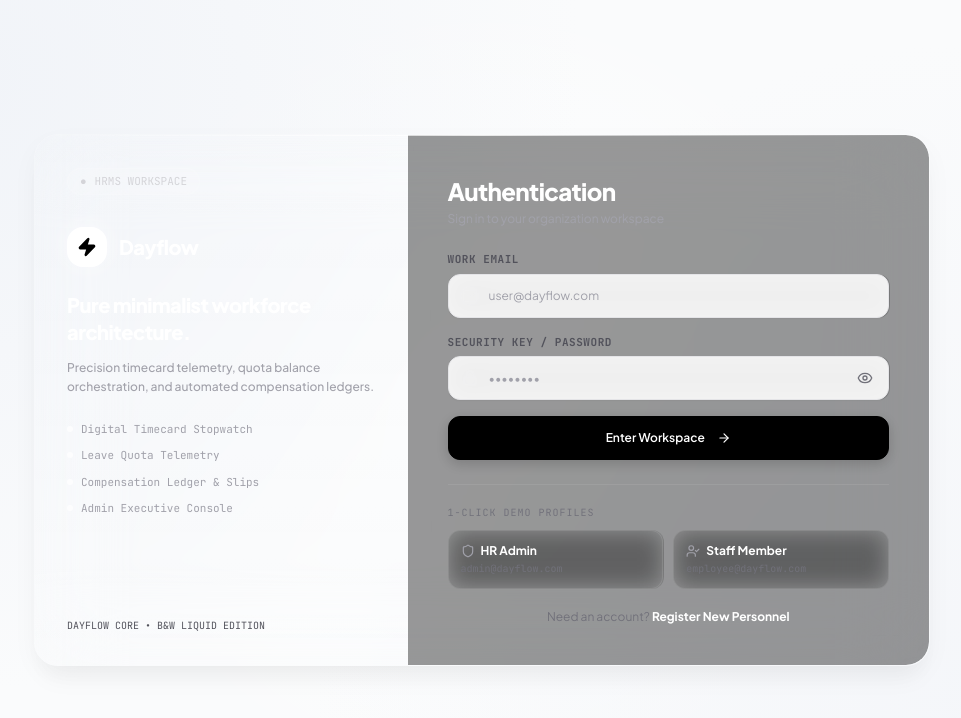
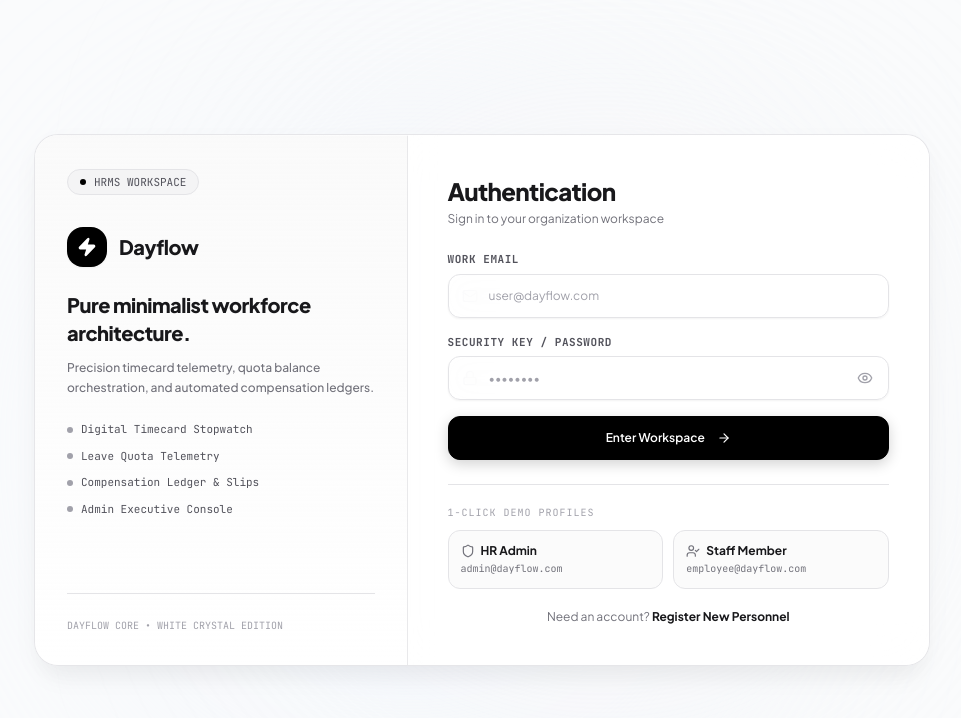
Before and after one commit to Naman-Spike/Odoo-Hackathon-, a React (Vite) app in the folder client/: page /login in a window 1280 px wide. Shown: the top 718 px of the page, without its empty margins (158-1119 px from the left). Built offline with nearby package versions, Linux system fonts and the light colour scheme.

Commit message:
feat(auth): redesign login and onboarding in minimalist white crystal glass
- Add frosted white login card with crisp typography and subtle ambient glow
- Update demo credentials autofill pills for light theme

Co-authored-by: Vanshika_01_M <shikavan12352@gmail.com>

```diff
--- a/client/src/pages/LoginPage.tsx
+++ b/client/src/pages/LoginPage.tsx
@@ -37,32 +37,32 @@ export const LoginPage: React.FC = () => {
   };
 
   return (
-    <div className="min-h-screen bg-obsidian-950 flex items-center justify-center p-4 sm:p-6 lg:p-8 relative overflow-hidden text-zinc-100">
-      {/* Liquid Glass Ambient Orbs */}
-      <div className="absolute top-1/4 left-1/4 w-[500px] h-[500px] rounded-full bg-white/[0.025] blur-[140px] pointer-events-none" />
-      <div className="absolute bottom-1/4 right-1/4 w-[400px] h-[400px] rounded-full bg-white/[0.02] blur-[150px] pointer-events-none" />
+    <div className="min-h-screen bg-[#fafbfc] flex items-center justify-center p-4 sm:p-6 lg:p-8 relative overflow-hidden text-zinc-900">
+      {/* Light Crystal Ambient Orbs */}
+      <div className="absolute top-1/4 left-1/4 w-[500px] h-[500px] rounded-full bg-blue-50/70 blur-[140px] pointer-events-none" />
+      <div className="absolute bottom-1/4 right-1/4 w-[400px] h-[400px] rounded-full bg-zinc-100/80 blur-[150px] pointer-events-none" />
 
-      <div className="max-w-4xl w-full grid grid-cols-1 lg:grid-cols-12 bg-white/[0.02] border border-white/10 rounded-3xl shadow-liquid backdrop-blur-2xl overflow-hidden relative z-10 specular-highlight">
+      <div className="max-w-4xl w-full grid grid-cols-1 lg:grid-cols-12 bg-white/80 border border-zinc-200/90 rounded-3xl shadow-liquid backdrop-blur-2xl overflow-hidden relative z-10 specular-highlight">
 
         {/* Left Branding Column */}
-        <div className="hidden lg:flex lg:col-span-5 bg-gradient-to-b from-white/[0.04] to-transparent p-8 flex-col justify-between border-r border-white/[0.08]">
+        <div className="hidden lg:flex lg:col-span-5 bg-gradient-to-b from-zinc-50 to-white/60 p-8 flex-col justify-between border-r border-zinc-200/80">
           <div>
-            <div className="inline-flex items-center gap-2 px-3 py-1 rounded-full bg-white/[0.06] border border-white/10 text-zinc-300 text-[11px] font-mono mb-8">
-              <span>●</span>
+            <div className="inline-flex items-center gap-2 px-3 py-1 rounded-full bg-zinc-100 border border-zinc-200 text-zinc-600 text-[11px] font-mono mb-8">
+              <span className="w-1.5 h-1.5 rounded-full bg-black" />
               <span>HRMS WORKSPACE</span>
             </div>
 
             <div className="flex items-center gap-3 mb-6">
-              <div className="h-10 w-10 rounded-2xl bg-white flex items-center justify-center text-black shadow-[0_0_20px_rgba(255,255,255,0.4)]">
-                <Zap className="h-5 w-5 fill-black" />
+              <div className="h-10 w-10 rounded-2xl bg-black flex items-center justify-center text-white shadow-sm">
+                <Zap className="h-5 w-5 fill-white" />
               </div>
-              <span className="text-xl font-extrabold text-white tracking-tight font-sans">Dayflow</span>
+              <span className="text-xl font-extrabold text-zinc-900 tracking-tight font-sans">Dayflow</span>
             </div>
 
-            <h2 className="text-xl font-extrabold text-white leading-snug mb-3 tracking-tight">
+            <h2 className="text-xl font-extrabold text-zinc-900 leading-snug mb-3 tracking-tight">
               Pure minimalist workforce architecture.
             </h2>
-            <p className="text-xs text-zinc-400 leading-relaxed mb-6 font-medium">
+            <p className="text-xs text-zinc-500 leading-relaxed mb-6 font-medium">
               Precision timecard telemetry, quota balance orchestration, and automated compensation ledgers.
             </p>
 
@@ -73,35 +73,35 @@ export const LoginPage: React.FC = () => {
                 'Compensation Ledger & Slips',
                 'Admin Executive Console'
               ].map((feat, idx) => (
-                <div key={idx} className="flex items-center gap-2 text-zinc-400">
-                  <span className="w-1.5 h-1.5 rounded-full bg-white/70" />
+                <div key={idx} className="flex items-center gap-2 text-zinc-600">
+                  <span className="w-1.5 h-1.5 rounded-full bg-zinc-400" />
                   <span>{feat}</span>
                 </div>
               ))}
             </div>
           </div>
 
-          <div className="pt-6 border-t border-white/[0.08] text-[10px] font-mono text-zinc-600">
-            DAYFLOW CORE • B&W LIQUID EDITION
+          <div className="pt-6 border-t border-zinc-200 text-[10px] font-mono text-zinc-400">
+            DAYFLOW CORE • WHITE CRYSTAL EDITION
           </div>
         </div>
 
         {/* Right Form Column */}
-        <div className="lg:col-span-7 p-6 sm:p-10 flex flex-col justify-center bg-black/40 backdrop-blur-xl">
+        <div className="lg:col-span-7 p-6 sm:p-10 flex flex-col justify-center bg-white/70 backdrop-blur-xl">
           <div className="mb-6">
             <div className="lg:hidden flex items-center gap-2 mb-4">
-              <div className="h-7 w-7 rounded-xl bg-white flex items-center justify-center text-black">
-                <Zap className="h-3.5 w-3.5 fill-black" />
+              <div className="h-7 w-7 rounded-xl bg-black flex items-center justify-center text-white">
+                <Zap className="h-3.5 w-3.5 fill-white" />
               </div>
-              <span className="text-lg font-bold text-white font-sans">Dayflow</span>
+              <span className="text-lg font-bold text-zinc-900 font-sans">Dayflow</span>
             </div>
-            <h2 className="text-2xl font-black text-white tracking-tight font-sans">Authentication</h2>
-            <p className="text-xs text-zinc-400 mt-1">Sign in to your organization workspace</p>
+            <h2 className="text-2xl font-black text-zinc-900 tracking-tight font-sans">Authentication</h2>
+            <p className="text-xs text-zinc-500 mt-1">Sign in to your organization workspace</p>
           </div>
 
           {error && (
-            <div className="mb-5 p-3.5 bg-rose-950/40 border border-rose-500/30 text-rose-300 text-xs font-medium rounded-xl flex items-center gap-2">
-              <span className="w-1.5 h-1.5 rounded-full bg-rose-400" />
+            <div className="mb-5 p-3.5 bg-rose-50 border border-rose-200 text-rose-700 text-xs font-medium rounded-xl flex items-center gap-2">
+              <span className="w-1.5 h-1.5 rounded-full bg-rose-500" />
               {error}
             </div>
           )}
@@ -129,7 +129,7 @@ export const LoginPage: React.FC = () => {
               />
               <button
                 type="button"
-                className="absolute right-3 top-[32px] text-zinc-500 hover:text-zinc-300 focus:outline-none p-1 cursor-pointer"
+                className="absolute right-3 top-[32px] text-zinc-400 hover:text-zinc-700 focus:outline-none p-1 cursor-pointer"
                 onClick={() => setShowPassword(!showPassword)}
               >
                 {showPassword ? <EyeOff className="h-4 w-4" /> : <Eye className="h-4 w-4" />}
@@ -143,18 +143,18 @@ export const LoginPage: React.FC = () => {
           </form>
 
           {/* Quick Demo Credentials Autofill */}
-          <div className="mt-6 pt-5 border-t border-white/[0.08]">
-            <p className="text-[10px] font-mono uppercase tracking-widest text-zinc-500 mb-2.5">
+          <div className="mt-6 pt-5 border-t border-zinc-200">
+            <p className="text-[10px] font-mono uppercase tracking-widest text-zinc-400 mb-2.5">
               1-Click Demo Profiles
             </p>
             <div className="grid grid-cols-2 gap-2.5">
               <button
                 type="button"
                 onClick={() => handleDemoFill('admin@dayflow.com', 'Admin@123')}
-                className="p-3 rounded-xl border border-white/10 bg-white/[0.03] hover:bg-white/[0.08] text-left transition-all group cursor-pointer backdrop-blur-md"
+                className="p-3 rounded-xl border border-zinc-200 bg-zinc-50/80 hover:bg-zinc-100 hover:border-zinc-300 text-left transition-all group cursor-pointer backdrop-blur-md"
               >
-                <div className="flex items-center gap-1.5 text-xs font-bold text-white group-hover:text-white">
-                  <Shield className="w-3.5 h-3.5 text-zinc-400" />
+                <div className="flex items-center gap-1.5 text-xs font-bold text-zinc-900 group-hover:text-black">
+                  <Shield className="w-3.5 h-3.5 text-zinc-500" />
                   <span>HR Admin</span>
                 </div>
                 <div className="text-[10px] text-zinc-500 font-mono mt-0.5 truncate">admin@dayflow.com</div>
@@ -163,10 +163,10 @@ export const LoginPage: React.FC = () => {
               <button
                 type="button"
                 onClick={() => handleDemoFill('employee@dayflow.com', 'User@123')}
-                className="p-3 rounded-xl border border-white/10 bg-white/[0.03] hover:bg-white/[0.08] text-left transition-all group cursor-pointer backdrop-blur-md"
+                className="p-3 rounded-xl border border-zinc-200 bg-zinc-50/80 hover:bg-zinc-100 hover:border-zinc-300 text-left transition-all group cursor-pointer backdrop-blur-md"
               >
-                <div className="flex items-center gap-1.5 text-xs font-bold text-white group-hover:text-white">
-                  <UserCheck className="w-3.5 h-3.5 text-zinc-400" />
+                <div className="flex items-center gap-1.5 text-xs font-bold text-zinc-900 group-hover:text-black">
+                  <UserCheck className="w-3.5 h-3.5 text-zinc-500" />
                   <span>Staff Member</span>
                 </div>
                 <div className="text-[10px] text-zinc-500 font-mono mt-0.5 truncate">employee@dayflow.com</div>
@@ -176,7 +176,7 @@ export const LoginPage: React.FC = () => {
 
           <p className="mt-5 text-center text-xs text-zinc-500">
             Need an account?{' '}
-            <Link to="/signup" className="font-bold text-white hover:underline">
+            <Link to="/signup" className="font-bold text-zinc-900 hover:underline">
               Register New Personnel
             </Link>
           </p>
```
Also changed, not shown: client/src/pages/SignupPage.tsx (+13 -13 lines).
